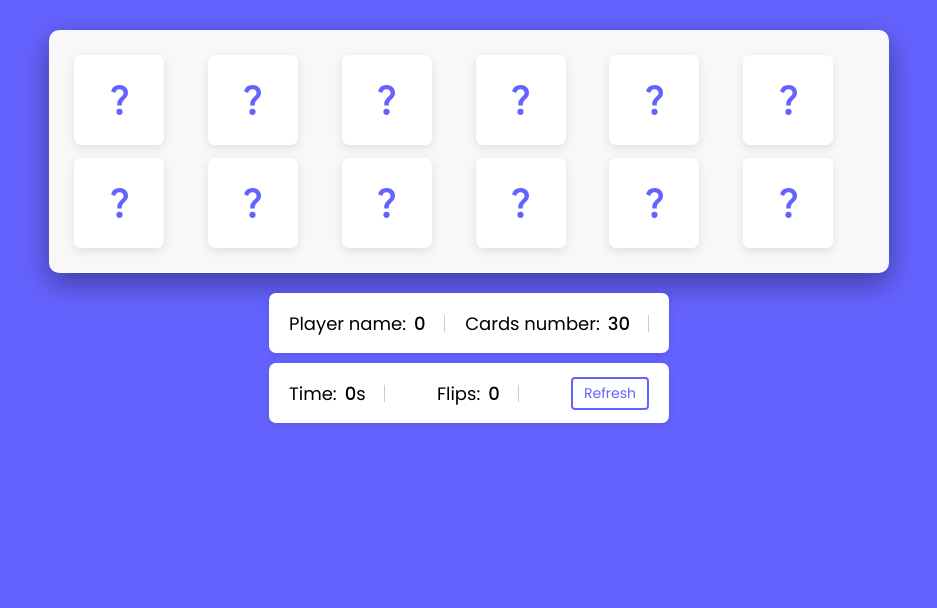
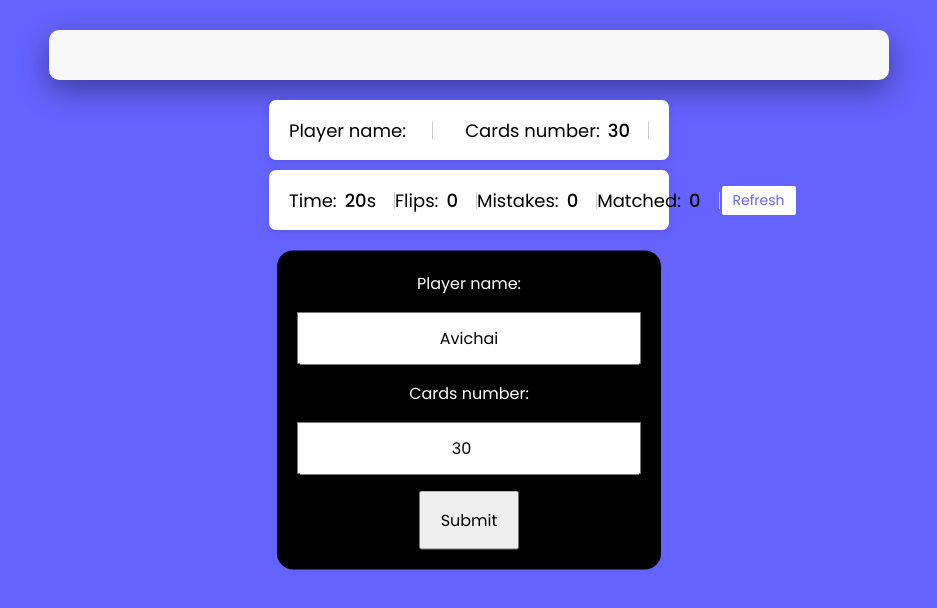
Before and after one commit to Avichai997/Memory-Cards-Game, a plain HTML site: page index.html in a window 1280 px wide. Shown: the whole page, without its empty margins (171-1108 px from the left). Drawn offline with Linux system fonts and the light colour scheme.

Commit message:
almost finish...

```diff
--- a/index.html
+++ b/index.html
@@ -8,7 +8,7 @@
   </head>
 
   <body>
-    <dialog id="gameDialog">
+    <dialog open id="gameDialog">
       <form method="dialog" id="playerInfoForm" autocomplete="on">
         <div class="welcomeDialog">
           <label for="playerNameInput">Player name:</label>
@@ -34,112 +34,15 @@
       </form>
     </dialog>
 
-    <div class="cards">
-      <div class="card">
-        <div class="view front-view">
-          <img src="images/que_icon.svg" alt="icon" />
-        </div>
-        <div class="view back-view">
-          <img src="images/img-1.png" alt="card-img" />
-        </div>
-      </div>
-      <div class="card">
-        <div class="view front-view">
-          <img src="images/que_icon.svg" alt="icon" />
-        </div>
-        <div class="view back-view">
-          <img src="images/img-2.png" alt="card-img" />
-        </div>
-      </div>
-      <div class="card">
-        <div class="view front-view">
-          <img src="images/que_icon.svg" alt="icon" />
-        </div>
-        <div class="view back-view">
-          <img src="images/img-3.png" alt="card-img" />
-        </div>
-      </div>
-      <div class="card">
-        <div class="view front-view">
-          <img src="images/que_icon.svg" alt="icon" />
-        </div>
-        <div class="view back-view">
-          <img src="images/img-4.png" alt="card-img" />
-        </div>
-      </div>
-      <div class="card">
-        <div class="view front-view">
-          <img src="images/que_icon.svg" alt="icon" />
-        </div>
-        <div class="view back-view">
-          <img src="images/img-5.png" alt="card-img" />
-        </div>
-      </div>
-      <div class="card">
-        <div class="view front-view">
-          <img src="images/que_icon.svg" alt="icon" />
-        </div>
-        <div class="view back-view">
-          <img src="images/img-6.png" alt="card-img" />
-        </div>
-      </div>
-      <div class="card">
-        <div class="view front-view">
-          <img src="images/que_icon.svg" alt="icon" />
-        </div>
-        <div class="view back-view">
-          <img src="images/img-5.png" alt="card-img" />
-        </div>
-      </div>
-      <div class="card">
-        <div class="view front-view">
-          <img src="images/que_icon.svg" alt="icon" />
-        </div>
-        <div class="view back-view">
-          <img src="images/img-6.png" alt="card-img" />
-        </div>
-      </div>
-      <div class="card">
-        <div class="view front-view">
-          <img src="images/que_icon.svg" alt="icon" />
-        </div>
-        <div class="view back-view">
-          <img src="images/img-1.png" alt="card-img" />
-        </div>
-      </div>
-      <div class="card">
-        <div class="view front-view">
-          <img src="images/que_icon.svg" alt="icon" />
-        </div>
-        <div class="view back-view">
-          <img src="images/img-2.png" alt="card-img" />
-        </div>
-      </div>
-      <div class="card">
-        <div class="view front-view">
-          <img src="images/que_icon.svg" alt="icon" />
-        </div>
-        <div class="view back-view">
-          <img src="images/img-3.png" alt="card-img" />
-        </div>
-      </div>
-      <div class="card">
-        <div class="view front-view">
-          <img src="images/que_icon.svg" alt="icon" />
-        </div>
-        <div class="view back-view">
-          <img src="images/img-4.png" alt="card-img" />
-        </div>
-      </div>
-    </div>
+    <div class="cards"></div>
 
     <div class="footer">
       <div class="details">
-        <p class="flips">
+        <p>
           Player name: <span><b id="playerName"></b></span>
         </p>
 
-        <p class="flips">
+        <p>
           Cards number: <span><b id="cardsNumber">30</b></span>
         </p>
       </div>
@@ -151,6 +54,12 @@
         <p class="flips">
           Flips: <span><b>0</b></span>
         </p>
+        <p class="mistakes">
+          Mistakes: <span><b>0</b></span>
+        </p>
+        <p class="matched">
+          Matched: <span><b>0</b></span>
+        </p>
         <button>Refresh</button>
       </div>
     </div>
--- a/script.js
+++ b/script.js
@@ -1,6 +1,8 @@
-const cards = document.querySelectorAll(".card"),
+const cardsContainer = document.getElementsByClassName("cards")[0],
   timeTag = document.querySelector(".time b"),
   flipsTag = document.querySelector(".flips b"),
+  mistakesTag = document.querySelector(".mistakes b"),
+  matchedTag = document.querySelector(".matched b"),
   refreshBtn = document.querySelector(".details button"),
   dialog = document.getElementById("gameDialog"),
   playerInfoForm = document.getElementById("playerInfoForm"),
@@ -8,10 +10,10 @@ const cards = document.querySelectorAll(".card"),
   cardsNumberInput = document.querySelector("#cardsNumberInput");
 
 let playerName = 0;
-let playerCardsNumber = 0;
-const MIN_CARDS = 30;
+let playerCardsNumber = 30;
 let playTime = 0;
 let flips = 0;
+let mistakes = 0;
 let matchedCard = 0;
 let disableDeck = false;
 let isPlaying = false;
@@ -20,10 +22,10 @@ let cardOne, cardTwo, timer;
 const createCard = (index) => {
   return `<div class="card">
         <div class="view front-view">
-          <img src="images/que_icon.svg" alt="icon" />
+          <img src="images/que_icon.svg"/>
         </div>
         <div class="view back-view">
-          <img src="images/img-${index}.png" alt="card-img" />
+          <img src="images/gem-${index}.png"/>
         </div>
       </div>`;
 };
@@ -36,16 +38,12 @@ playerInfoForm.addEventListener("submit", (event) => {
 
   document.getElementById("playerName").textContent = playerName;
   document.getElementById("cardsNumber").textContent = playerCardsNumber;
-
+  shuffleCard();
   dialog.close();
 });
 
 function initTimer() {
-  //   if (playTime >= 0) {
-  //     return clearInterval(timer);
-  //   }
-  playTime++;
-  timeTag.innerText = playTime;
+  timeTag.innerText = ++playTime;
 }
 
 function flipCard({ target: clickedCard }) {
@@ -71,7 +69,8 @@ function flipCard({ target: clickedCard }) {
 function matchCards(img1, img2) {
   if (img1 === img2) {
     matchedCard++;
-    if (matchedCard == 6) {
+    matchedTag.innerText = matchedCard;
+    if (matchedCard == playerCardsNumber / 2) {
       return clearInterval(timer);
     }
     cardOne.removeEventListener("click", flipCard);
@@ -94,30 +93,38 @@ function matchCards(img1, img2) {
 }
 
 function shuffleCard() {
-  flips = matchedCard = 0;
+  // 1) reset variables
+  flips = matchedCard = flips = mistakes = playTime = 0;
   cardOne = cardTwo = "";
   clearInterval(timer);
   timeTag.innerText = playTime;
   flipsTag.innerText = flips;
+  mistakesTag.innerText = mistakes;
+  matchedTag.innerText = matchedCard;
   disableDeck = isPlaying = false;
 
-  let arr = [1, 2, 3, 4, 5, 6, 1, 2, 3, 4, 5, 6];
+  // 2) create cards
+  cardsContainer.innerHTML = "";
+  for (let i = 1; i <= playerCardsNumber; i++)
+    cardsContainer.insertAdjacentHTML("beforeend", createCard(i));
+
+  // 3) shuffle cards
+  let arr = [];
+  for (let i = 1; i <= playerCardsNumber / 2; i++) arr.push(i);
+  for (let i = 1; i <= playerCardsNumber / 2; i++) arr.push(i);
+
   arr.sort(() => (Math.random() > 0.5 ? 1 : -1));
+
+  const cards = document.querySelectorAll(".card");
 
   cards.forEach((card, index) => {
     card.classList.remove("flip");
     let imgTag = card.querySelector(".back-view img");
     setTimeout(() => {
-      imgTag.src = `images/img-${arr[index]}.png`;
+      imgTag.src = `images/gem-${arr[index]}.png`;
     }, 500);
     card.addEventListener("click", flipCard);
   });
 }
 
-shuffleCard();
-
 refreshBtn.addEventListener("click", shuffleCard);
-
-cards.forEach((card) => {
-  card.addEventListener("click", flipCard);
-});
```
